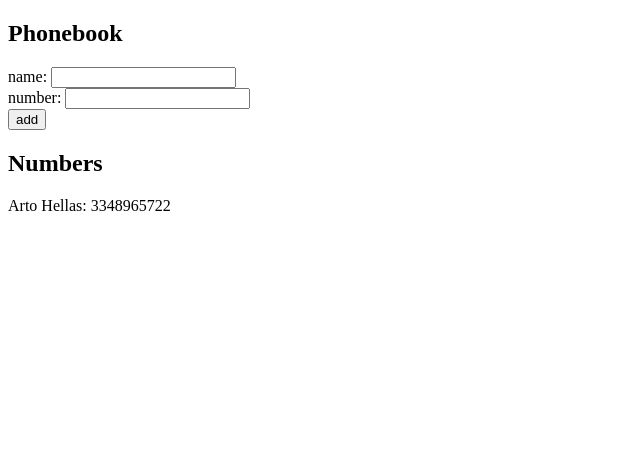
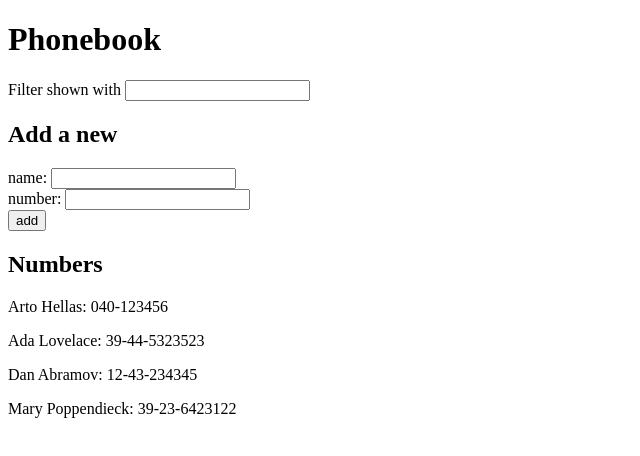
Before and after one commit to David-Fernandez-V/Fullstack-Open-Course, a React (Vite) app in the folder part2/phonebook/: page / in a window 1280 px wide. Shown: the top 456 px of the page, without its empty margins (0-640 px from the left). Built offline with nearby package versions, Linux system fonts and the light colour scheme.

Commit message:
Exercise 2.9

```diff
--- a/part2/phonebook/src/App.jsx
+++ b/part2/phonebook/src/App.jsx
@@ -2,10 +2,21 @@
 
 const App = () => {
   const [persons, setPersons] = useState([
-    { name: "Arto Hellas", number: "3348965722" },
+    { name: "Arto Hellas", number: "040-123456", id: 1 },
+    { name: "Ada Lovelace", number: "39-44-5323523", id: 2 },
+    { name: "Dan Abramov", number: "12-43-234345", id: 3 },
+    { name: "Mary Poppendieck", number: "39-23-6423122", id: 4 },
   ]);
   const [newName, setNewName] = useState("");
   const [newNumber, setNewNumber] = useState("");
+  const [searchName, setSearchName] = useState("");
+  const [showAllPersons, setShowAllPersons] = useState(true);
+
+  const personsToShow = showAllPersons
+    ? persons
+    : persons.filter((p) =>
+        p.name.toLocaleLowerCase().includes(searchName.toLocaleLowerCase())
+      );
 
   const addPerson = (e) => {
     e.preventDefault();
@@ -38,9 +49,24 @@
     setNewNumber(e.target.value);
   };
 
+  const handleFilterChange = (e) => {
+    const name = e.target.value;
+    setSearchName(name);
+    if (name === "") {
+      setShowAllPersons(true);
+    } else {
+      setShowAllPersons(false);
+    }
+  };
+
   return (
     <div>
-      <h2>Phonebook</h2>
+      <h1>Phonebook</h1>
+      <div>
+        Filter shown with{" "}
+        <input value={searchName} onChange={handleFilterChange} />
+      </div>
+      <h2>Add a new</h2>
       <form>
         <div>
           name: <input value={newName} onChange={handleNameChange} />
@@ -53,7 +79,7 @@
         </div>
       </form>
       <h2>Numbers</h2>
-      {persons.map((p) => (
+      {personsToShow.map((p) => (
         <p key={p.name}>
           {p.name}: {p.number}
         </p>
```
